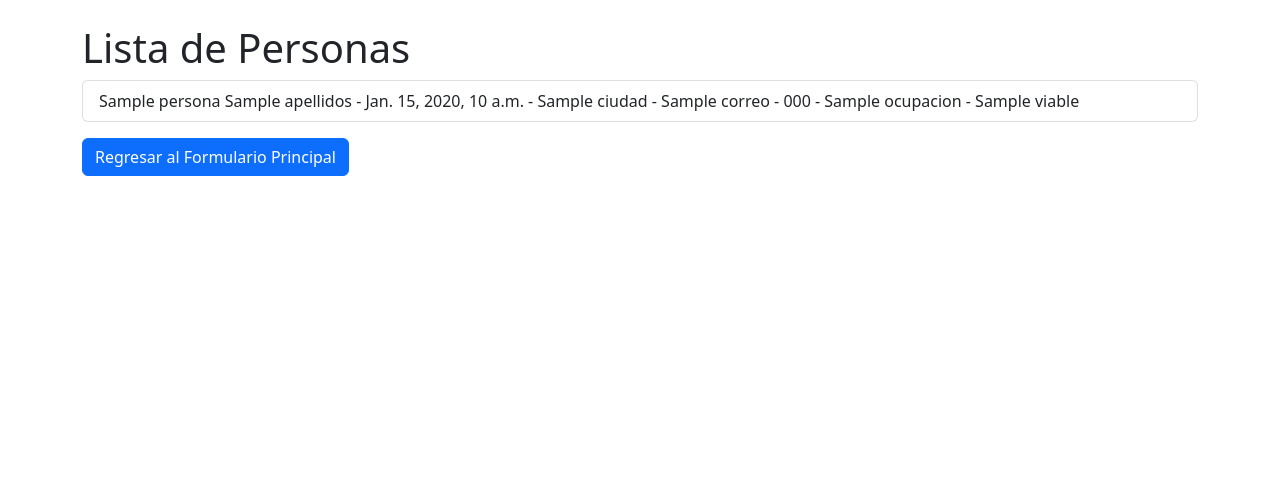
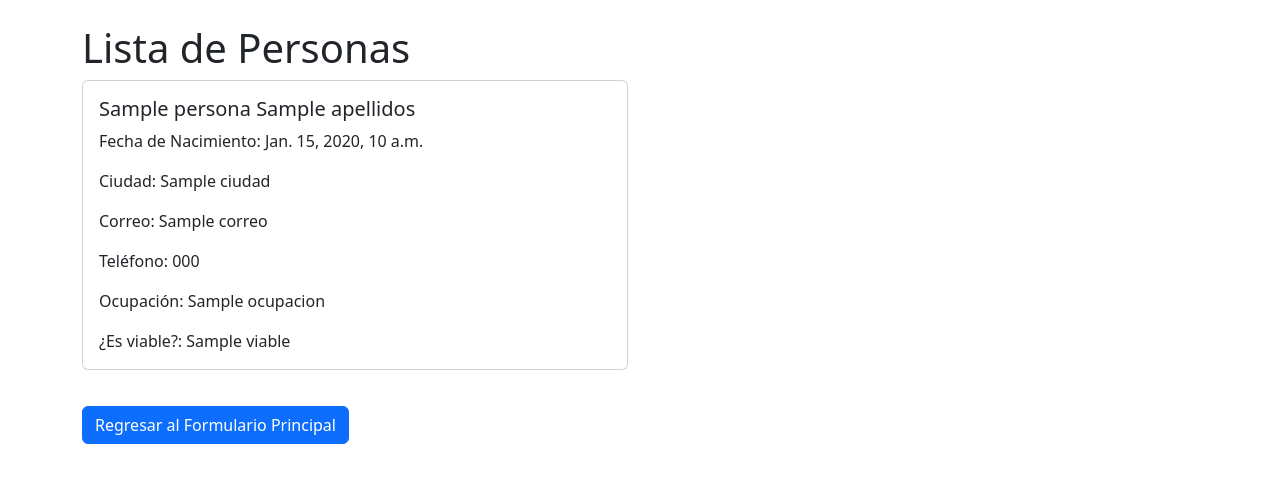
Before and after one commit to CatSnoopy/Crud, a Django app: template crud/personas/templates/mostrar_personas.html in a window 1280 px wide. Shown: the top 483 px of the page. Run offline with Django 3.2, Linux system fonts and the light colour scheme; the template is opened without the code that fills it: most values are stand-ins (such as "Sample title", 1, 10 or a date in 2020).

Commit message:
Update mostrar_personas.html

```diff
--- a/crud/personas/templates/mostrar_personas.html
+++ b/crud/personas/templates/mostrar_personas.html
@@ -6,19 +6,37 @@
     <title>Lista de Personas</title>
 
     <link href="https://cdn.jsdelivr.net/npm/bootstrap@5.2.0-beta1/dist/css/bootstrap.min.css" rel="stylesheet">
+    <style>
+        .card {
+            margin-bottom: 20px;
+        }
+    </style>
 </head>
 <body>
     <div class="container mt-4">
         <h1>Lista de Personas</h1>
-        <ul class="list-group" id="lista-personas">
+
+        <div class="row row-cols-1 row-cols-md-2 g-4">
             {% for persona in personas %}
-            <li class="list-group-item" id="persona-{{ persona.numero_de_documento }}">
-                {{ persona.nombre }} {{ persona.apellidos }} - {{ persona.fecha_nacimiento }} - {{ persona.ciudad }} - {{ persona.correo }} - {{ persona.telefono }} - {{ persona.ocupacion }} - {{ persona.viable }}
-            </li>
+            <div class="col">
+                <div class="card">
+                    <div class="card-body">
+                        <h5 class="card-title">{{ persona.nombre }} {{ persona.apellidos }}</h5>
+                        <p class="card-text">Fecha de Nacimiento: {{ persona.fecha_nacimiento }}</p>
+                        <p class="card-text">Ciudad: {{ persona.ciudad }}</p>
+                        <p class="card-text">Correo: {{ persona.correo }}</p>
+                        <p class="card-text">Teléfono: {{ persona.telefono }}</p>
+                        <p class="card-text">Ocupación: {{ persona.ocupacion }}</p>
+                        <p class="card-text">¿Es viable?: {{ persona.viable }}</p>
+                    </div>
+                </div>
+            </div>
             {% endfor %}
-        </ul>
+        </div>
 
         <a href="{% url 'crear_personas' %}" class="btn btn-primary mt-3">Regresar al Formulario Principal</a>
     </div>
+
+    <script src="https://cdn.jsdelivr.net/npm/bootstrap@5.2.0-beta1/dist/js/bootstrap.bundle.min.js"></script>
 </body>
 </html>
```
